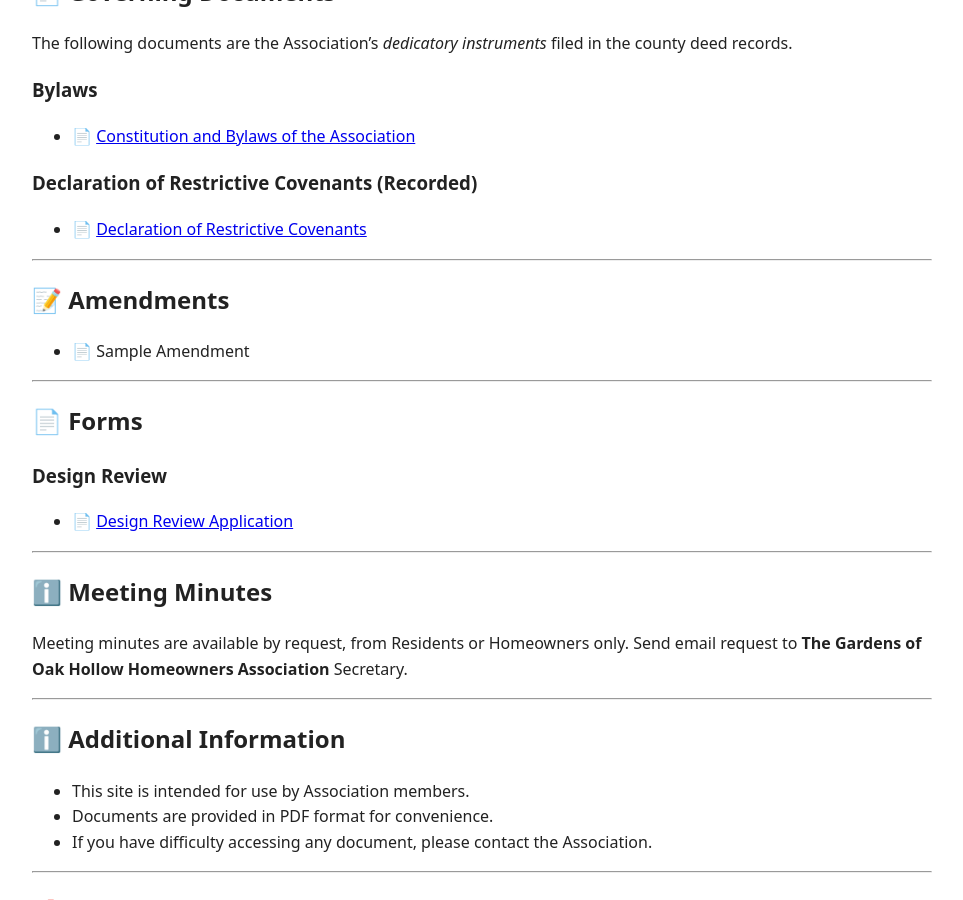
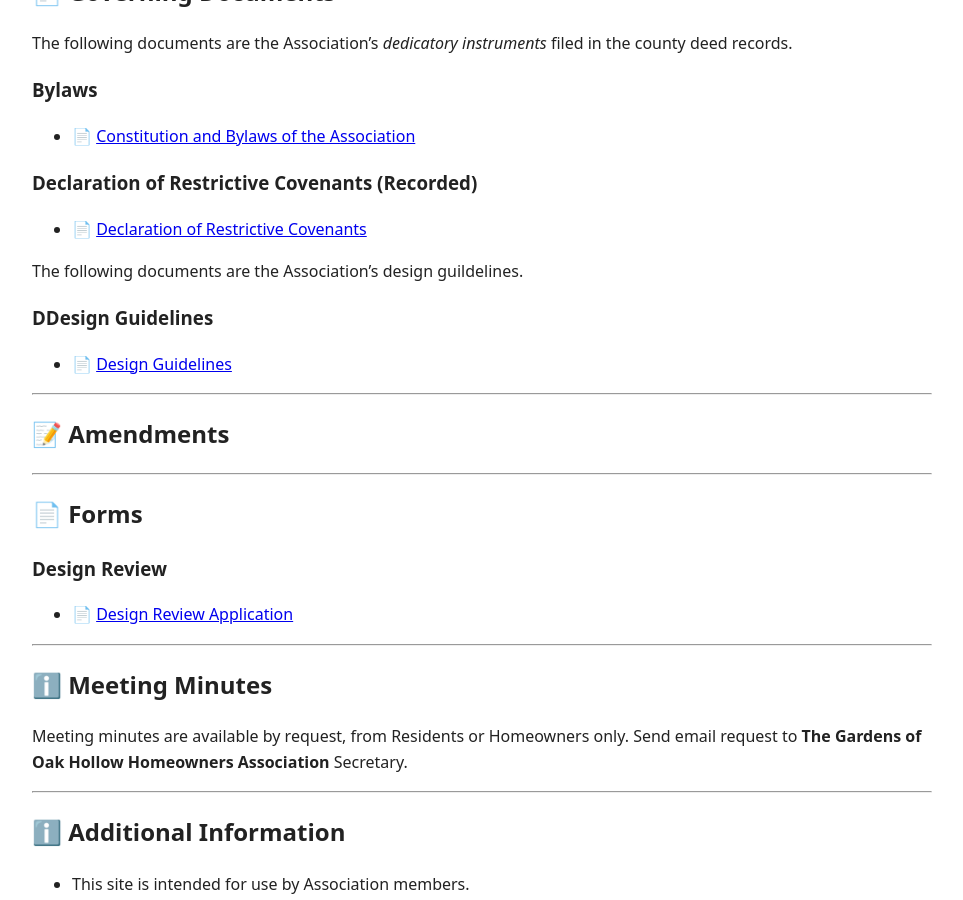
Before and after one commit to GardensOfOakHollowHOA/publicdocuments, a Jekyll site: the page built from index.html, in a window 1280 px wide and 900 px high, scrolled down 852 px. Shown: the whole window, without its empty margins (158-1121 px from the left). Built offline with Jekyll 4.4.1, drawn with Linux system fonts in a browser that asks for light colours.

Commit message:
Added link to design guidelines

```diff
--- a/index.html
+++ b/index.html
@@ -66,6 +66,18 @@
   </li>
 </ul>
 
+<p>
+  The following documents are the Association’s design guildelines.
+</p>
+<h3>DDesign Guidelines</h3>
+<ul>
+  <li>
+    📄
+    <a href="governance/GOH_Design_Guidelines.pdf">
+      Design Guidelines
+    </a>
+  </li>
+</ul>
 <!-- <h3>Rules &amp; Guidelines</h3>
 <p><em>(Only documents recorded in deed records are listed here)</em></p>
 
@@ -79,11 +91,14 @@
 
 <h2>📝 Amendments</h2>
 
-<ul>
+<!-- <ul>
   <li>
-    📄 Sample Amendment
+    📄
+    <a href="governance/GOH_Attachment_A_2026.pdf">
+      Attachment A (Association Dues)
+    </a>
   </li>
-</ul>
+</ul> -->
 
 <hr />
 
```
Also changed, not shown: 1 other file.
